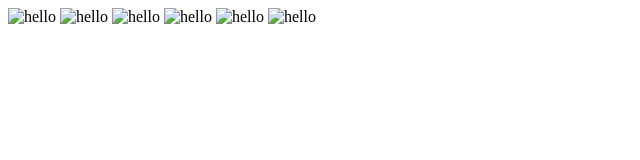
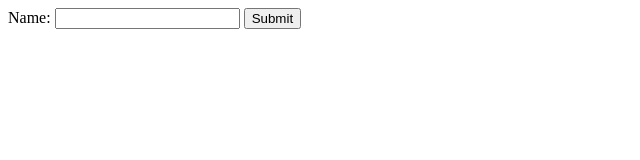
Before and after one commit to mdasif8393/lws-javascript, a plain HTML site: page index.html in a window 1280 px wide. Shown: the whole page, without its empty margins (0-640 px from the left). Drawn offline with Linux system fonts and the light colour scheme.

Commit message:
[Done --> Dom Form]

```diff
--- /dev/null
+++ b/dom-forms.js
@@ -0,0 +1,10 @@
+function validateForm() {
+    const form = document.forms["myForm"];
+    const value = form["fname"].value;
+
+    if (value === "") {
+        alert("You must type Name");
+        return false;
+    }
+
+}
--- /dev/null
+++ b/dom-html.js
@@ -0,0 +1,3 @@
+const element = document.getElementById("demo");
+
+element.innerHTML = `Today is: ${Date()}`
--- a/index.html
+++ b/index.html
@@ -6,22 +6,11 @@
     <title>Document</title>
 </head>
 <body>
-    <!-- <form id="frm1" action="/action_page.php">
-        First name: <input type="text" name="fname" value="Donald"><br>
-        Last name: <input type="text" name="lname" value="Duck"><br><br>
+    <form name="myForm" action="/action_page.php" onsubmit="return validateForm()" method="post">
+        Name: <input type="text" name="fname">
         <input type="submit" value="Submit">
-      </form>
+    </form>
 
-      <p id="demo"></p>
-     -->
-
-     <img src="text-1.jpg" alt="hello">
-     <img src="text-1.jpg" alt="hello">
-     <img src="text-1.jpg" alt="hello">
-     <img src="text-1.jpg" alt="hello">
-     <img src="text-1.jpg" alt="hello">
-     <img src="text-1.jpg" alt="hello">
-
-    <script src="/dom-document.js"></script>
+    <script src="dom-forms.js"></script>
 </body>
 </html>
```
